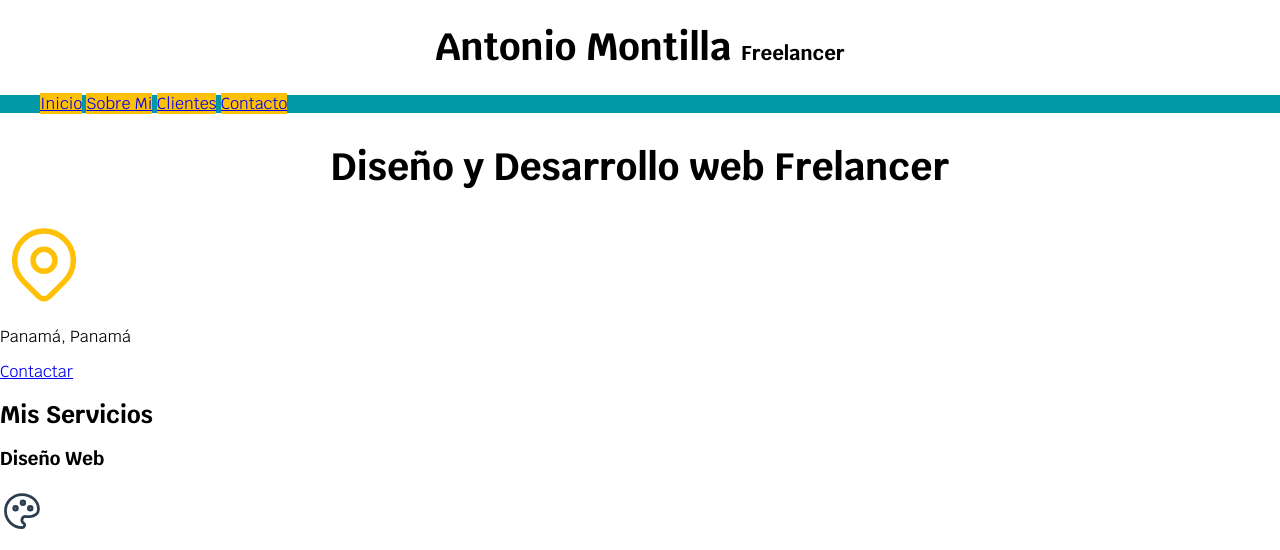
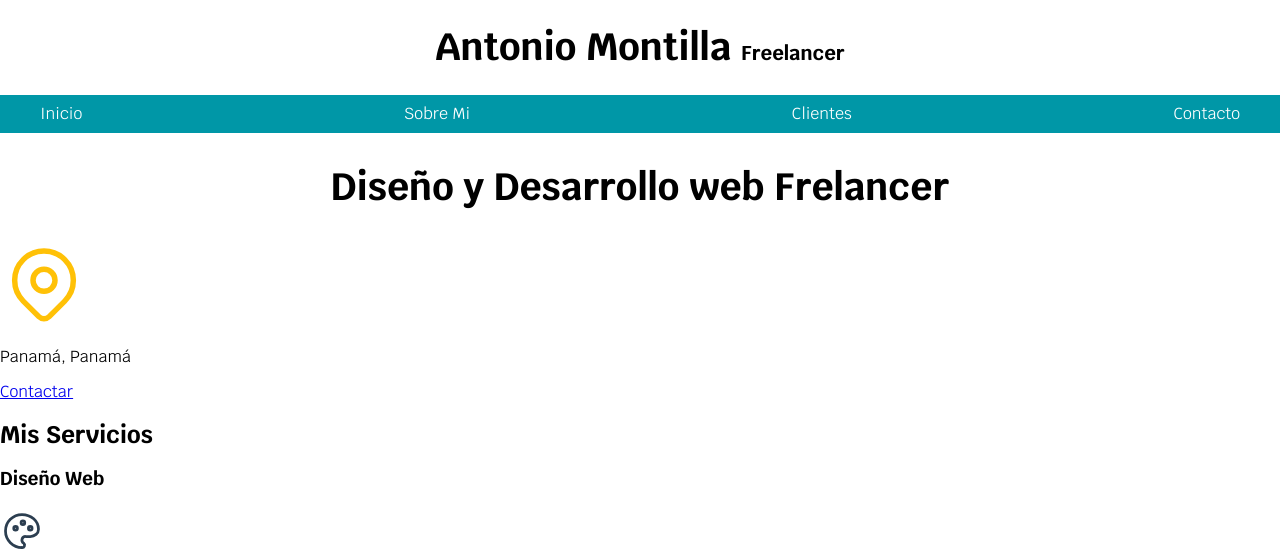
Before and after one commit to AntonioMontilla08/Freelancer, a plain HTML site: page freelancer_inicio/index.html in a window 1280 px wide. Shown: the top 550 px of the page. Drawn offline with Linux system fonts and the light colour scheme.

Commit message:
Update styles.css

```diff
--- a/freelancer_inicio/css/styles.css
+++ b/freelancer_inicio/css/styles.css
@@ -34,6 +34,13 @@ body{
     background-color: var(--secundario);
 }
 
+.navegacion-principal{
+    padding: 1rem;
+    display: flex;
+    justify-content: space-between;
+}
+
 .navegacion-principal a{
-    background-color: var(--primario);
+    color: var(--blanco);
+    text-decoration: none;
 }
```
